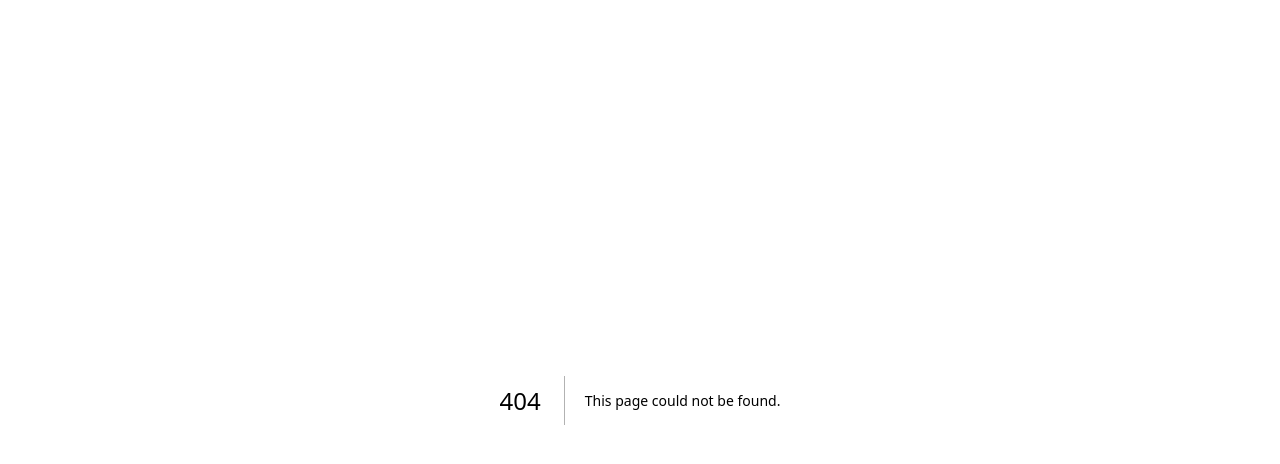
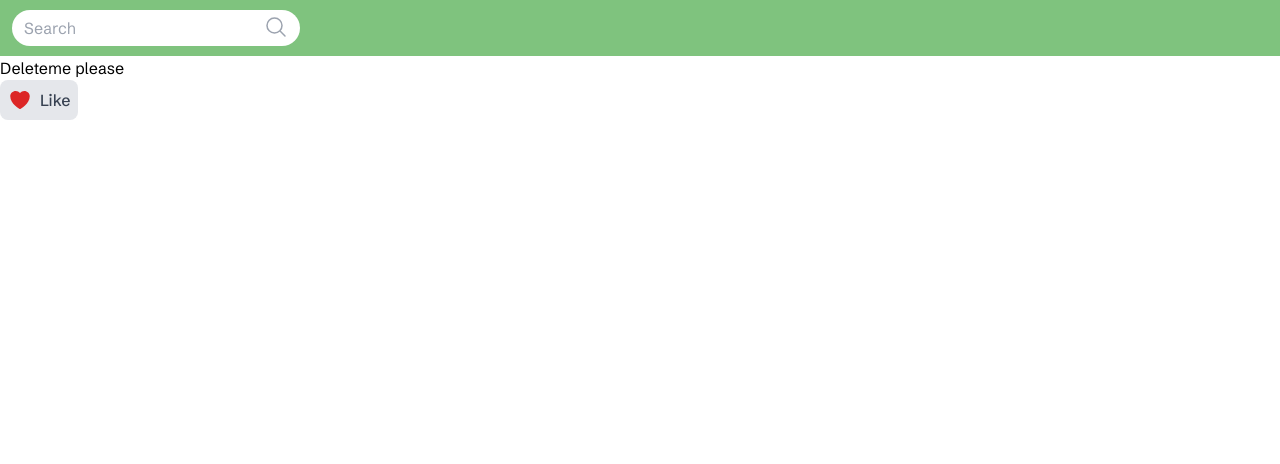
Before and after one commit to joaquincodigo/recipemanager, a Next.js app: page /deleteme in a window 1280 px wide. Before the commit this address had no page. Shown: the top 464 px of the page. Built offline with nearby package versions, Linux system fonts and the light colour scheme.

Commit message:
Trying to add an animation to the like button

```diff
--- /dev/null
+++ b/app/(site-pages)/deleteme/page.js
@@ -0,0 +1,14 @@
+"use client"
+
+import React from "react";
+import Deleteme from "../../components/Deleteme";
+
+export default function page() {
+  return (
+    <div>
+      <h1>Deleteme please</h1>
+
+      <Deleteme />
+    </div>
+  );
+}
--- a/app/(site-pages)/home/page.js
+++ b/app/(site-pages)/home/page.js
@@ -20,6 +20,8 @@ export default function HomePage() {
   const router = useRouter();
   const { userId } = useAuth();
   const { isLiked, toggleLike } = useLikeRecipe(userId);
+  const [animateLike, setAnimateLike] = useState(false)
+
 
   const {
     paginatedRecipes,
--- /dev/null
+++ b/app/components/Deleteme.js
@@ -0,0 +1,30 @@
+import { useState } from "react";
+import { motion } from "framer-motion";
+import { HeartIcon } from "@heroicons/react/24/solid";
+
+export default function LikeButton() {
+  const [animate, setAnimate] = useState(false);
+
+  return (
+    <button
+      className="relative flex items-center gap-2 p-2 rounded-lg bg-gray-200 hover:bg-gray-300"
+      onClick={() => setAnimate(true)}
+    >
+      <div className="relative">
+        {animate && (
+          <motion.div
+            className="absolute inset-0 flex items-center justify-center"
+            initial={{ scale: 1, opacity: 1 }}
+            animate={{ scale: 2, opacity: 0 }}
+            transition={{ duration: 0.5, ease: "easeOut" }}
+            onAnimationComplete={() => setAnimate(false)}
+          >
+            <HeartIcon className="w-6 h-6 text-red-400" />
+          </motion.div>
+        )}
+        <HeartIcon className="w-6 h-6 text-red-600 relative z-10" />
+      </div>
+      <span className="text-gray-700 font-medium">Like</span>
+    </button>
+  );
+}
--- a/package.json
+++ b/package.json
@@ -11,6 +11,7 @@
   "dependencies": {
     "@heroicons/react": "^2.2.0",
     "@supabase/supabase-js": "^2.46.2",
+    "framer-motion": "^12.5.0",
     "js-cookie": "^3.0.5",
     "next": "15.0.3",
     "react": "19.0.0-rc-66855b96-20241106",
```
Also changed, not shown: 1 other file (tests, documents, lock files or other folders).
